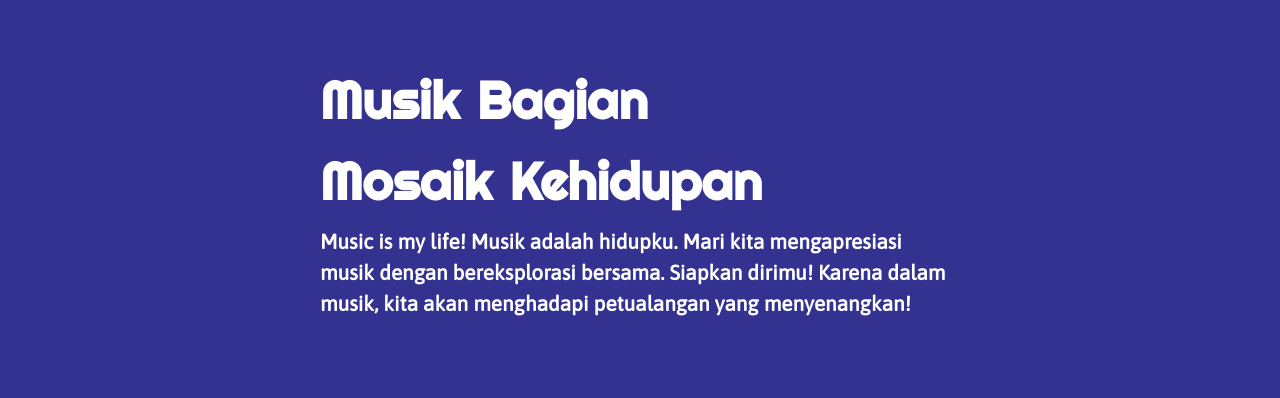
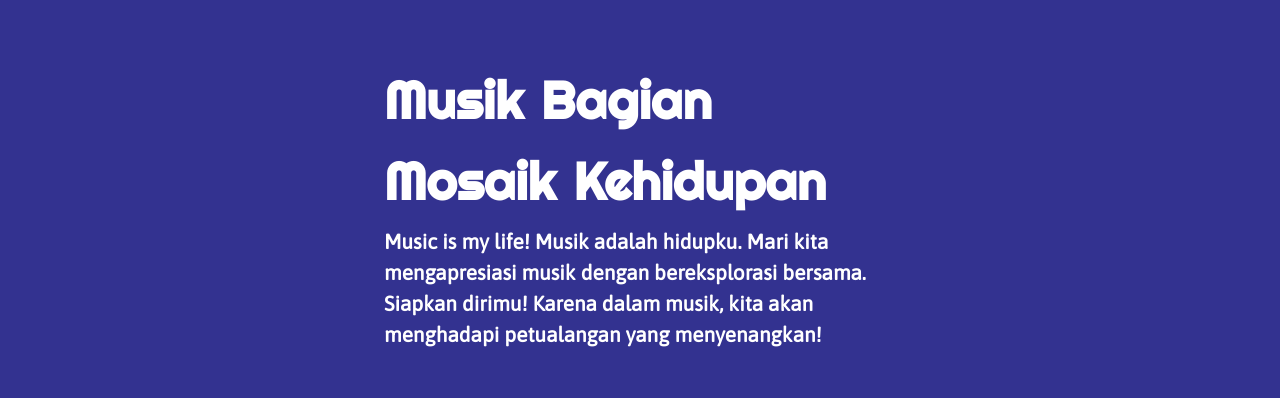
Before and after one commit to audreysaudjhana/mosaikmusik, a plain HTML site: page index.html in a window 1280 px wide. Shown: the part 754-1152 px from the top of the page. Drawn offline with nearby package versions, Linux system fonts and the light colour scheme.

Commit message:
update width

```diff
--- a/css/style.css
+++ b/css/style.css
@@ -227,7 +227,7 @@ body {
 }
 
 article {
-	width: 90%;
+	width: 100%;
 	margin: 0 auto;
 	font-size: 1.3em;
 }
@@ -238,7 +238,7 @@ article {
 
 @media (min-width: 60em) {
 	article {
-		width: 50%;
+		width: 40%;
 	}
 }
 h1, a {
```
